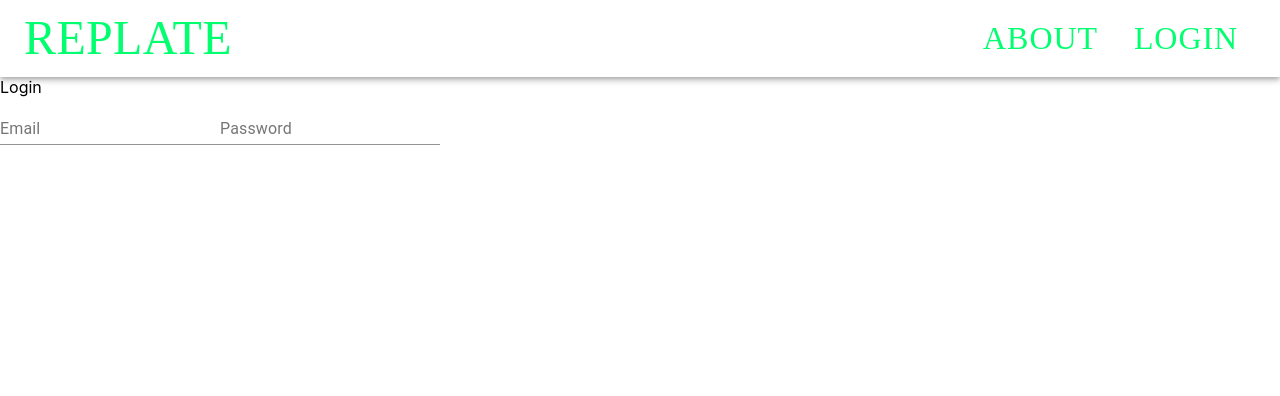
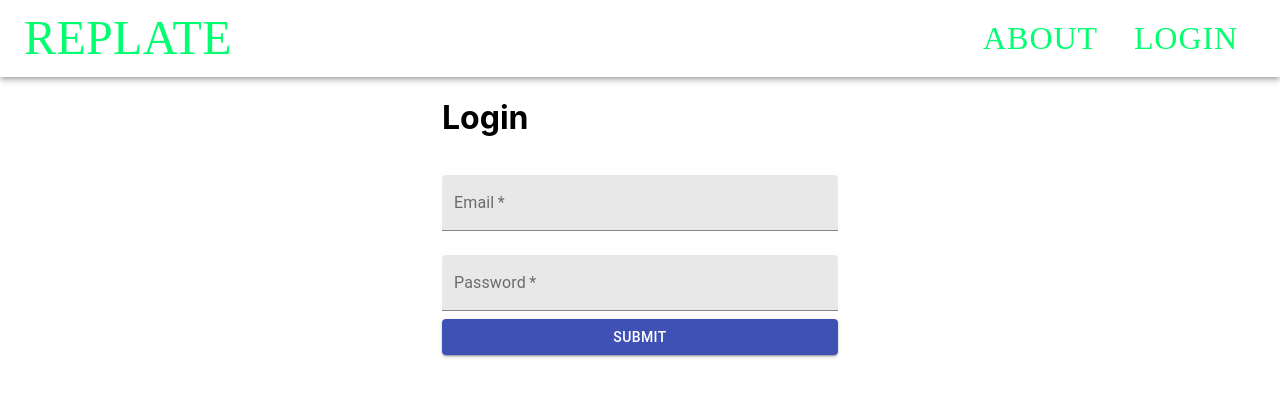
Before and after one commit to Build-Week-Replate-1/Front-End, a React (Create React App) app in the folder replate/: page /login in a window 1280 px wide. Shown: the top 396 px of the page. Built offline with nearby package versions, Linux system fonts and the light colour scheme; the HTML template or start-up script is replaced by a standard one.

Commit message:
created state for login page

```diff
--- a/replate/src/components/Login/Login.js
+++ b/replate/src/components/Login/Login.js
@@ -1,20 +1,33 @@
 //import liraries
 import React, { useState, useEffect } from 'react';
-import {Input, InputLabel, FormControl}  from '@material-ui/core';
+import {Container, TextField, Button }  from '@material-ui/core';
+import {ThemeProvider, createMuiTheme} from '@material-ui/core/styles';
 // create a component
 const Login = () => {
+
+  const [user, setUser] = useState({username: '', password: ''})
+
+  const handleChange = event => {
+    setUser({...user, [event.target.name]: event.target.value});
+  }
+
+  const handleSubmit = event => {
+    event.preventDefault();
+
+  }
+
  return (
-  <div>
-   <div>Login</div>
-   <FormControl color='primary'>
-     <InputLabel htmlFor='email'>Email</InputLabel>
-     <Input id='email' type='email' aria-describedby='enter your email'/>
-  </FormControl>
-  <FormControl>
-     <InputLabel htmlFor='password'>Password</InputLabel>
-     <Input id='password' type='password'/>
-   </FormControl>
-  </div>
+  <Container maxWidth='xs'>
+   <h1>Login</h1>
+   <form>
+
+    <TextField label='Email' type='email' required fullWidth name='email' id='email' variant='filled' margin='normal' onChange={event=> handleChange(event)}></TextField>
+
+    <TextField label='Password' type='password' required fullWidth name='password' id='password' variant='filled' margin='normal'></TextField>
+
+    <Button type='submit' fullWidth color='primary' variant='contained'>Submit</Button>
+   </form>
+  </Container>
  );
 };
 
--- a/replate/src/components/NavBar.js
+++ b/replate/src/components/NavBar.js
@@ -33,7 +33,7 @@ const NavBar = () => {
   const classes = useStyles();
   return (
     <div className={classes.root}>
-      <AppBar position="static" color="white">
+      <AppBar position="static" color='inherit'>
         <Toolbar>
           {/*<IconButton edge="start" className={classes.menuButton} color="inherit" aria-label="menu">*/}
           {/*    <MenuIcon/>*/}
```
